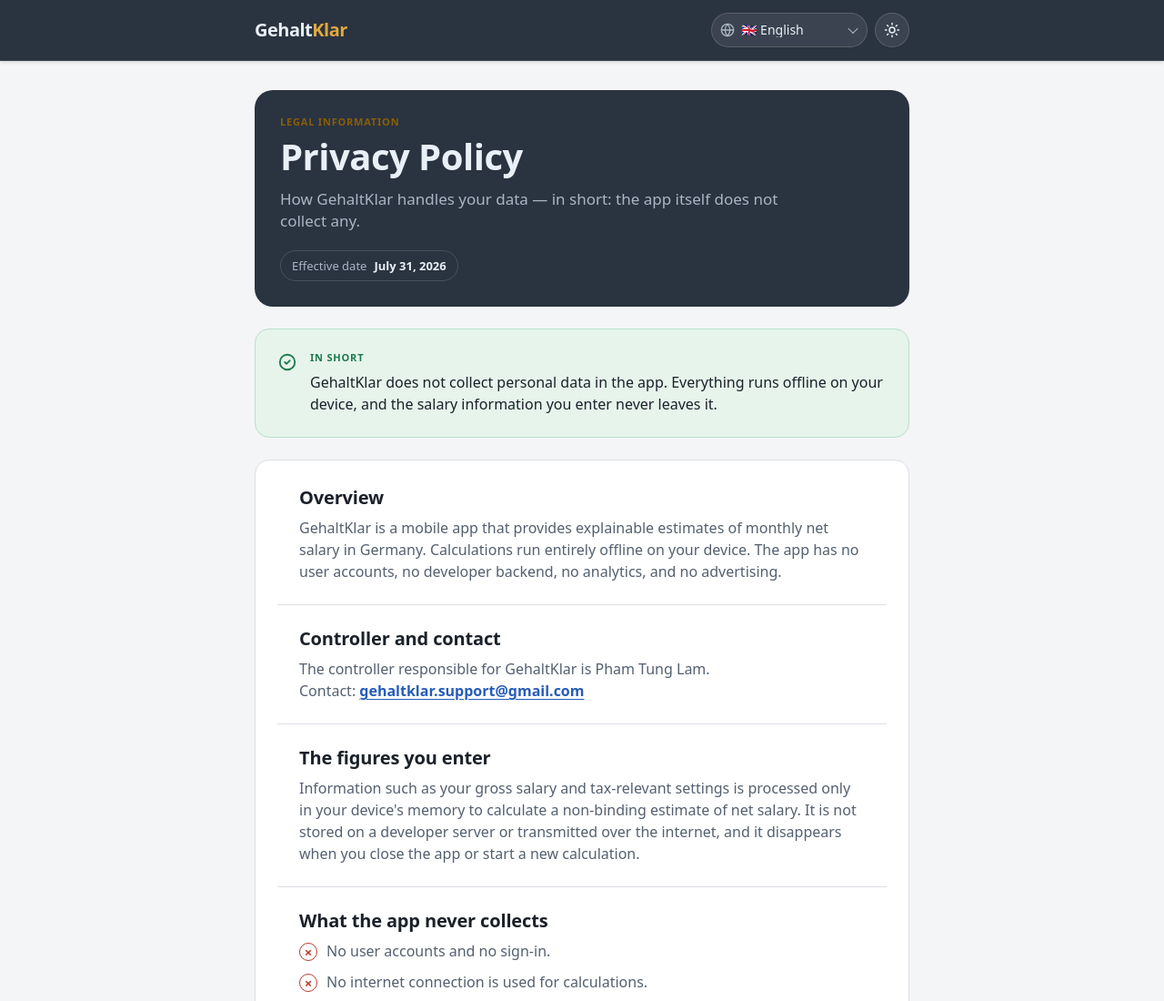
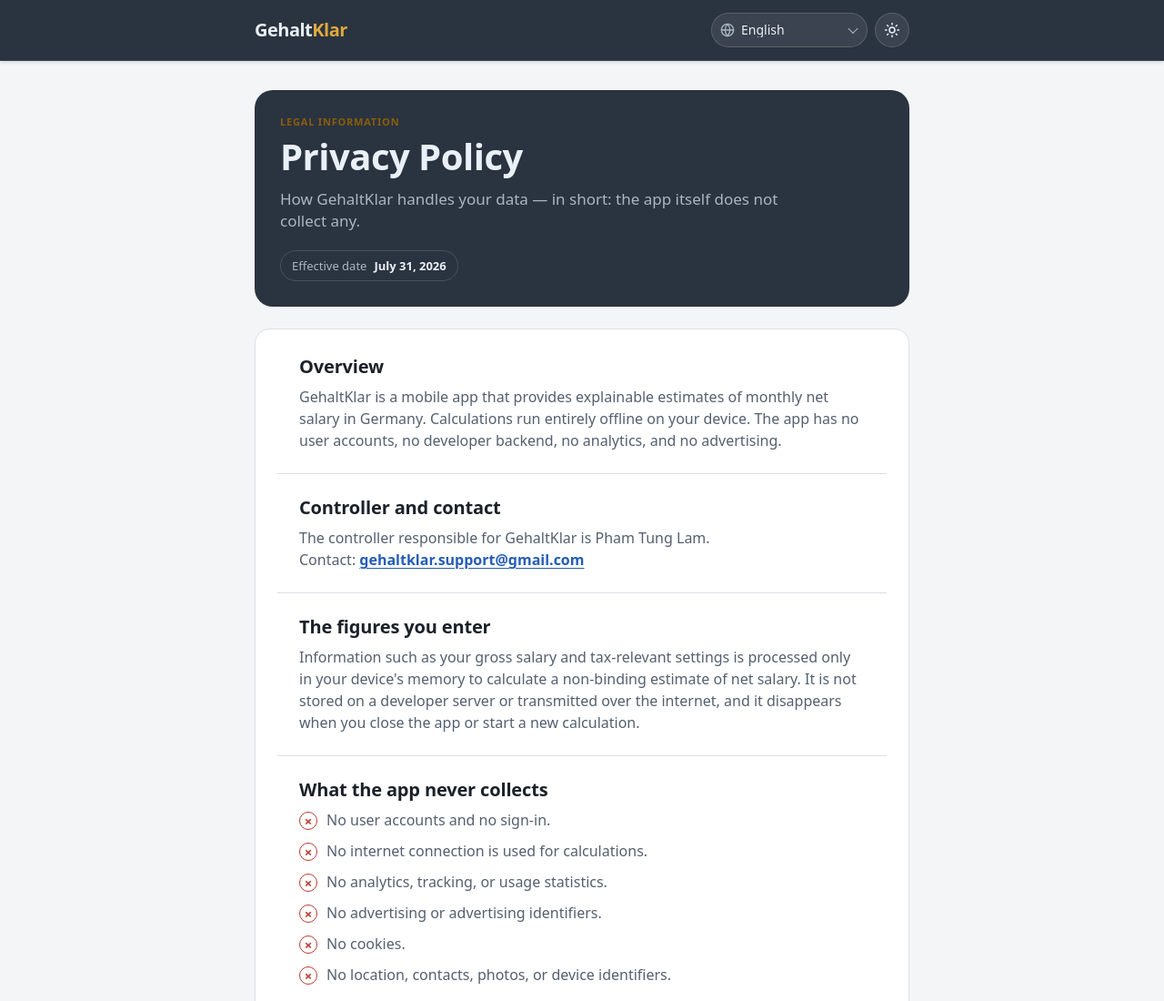
Before and after one commit to fam-tung-lam/gehaltklar-legal, a website: page index.html in a window 1280 px wide. Shown: the top 1100 px of the page at 91% size. Drawn offline with Linux system fonts and the light colour scheme.

Commit message:
Simplify language selector and privacy layout

```diff
--- a/index.html
+++ b/index.html
@@ -52,9 +52,6 @@
       --text-accent: var(--gk-amber-700);
       --border-default: var(--gk-ink-150);
       --border-focus: var(--gk-indigo-500);
-      --success-fg: #1b7a4b;
-      --success-bg: #e6f4ec;
-      --success-border: #b9e0cb;
       --danger-fg: #ba3a2e;
       --focus-ring: 0 0 0 2px var(--surface-card), 0 0 0 4px var(--gk-indigo-500);
       --font-display: "Schibsted Grotesk", system-ui, sans-serif;
@@ -86,9 +83,6 @@
       --text-accent: #e4b45c;
       --border-default: #252c36;
       --border-focus: var(--gk-indigo-300);
-      --success-fg: #5cc08a;
-      --success-bg: #122a1d;
-      --success-border: #1e4630;
       --danger-fg: #e6796c;
       --focus-ring: 0 0 0 2px var(--surface-card), 0 0 0 4px var(--gk-indigo-300);
     }
@@ -165,8 +159,7 @@
       color: var(--gk-amber-500);
     }
 
-    .legal-overline,
-    .summary-label {
+    .legal-overline {
       margin: 0 0 8px;
       color: var(--text-accent);
       font-size: 11px;
@@ -325,41 +318,11 @@
       display: block;
     }
 
-    .privacy-summary,
     .legal-document {
       padding: 24px;
       border: 1px solid var(--border-default);
       border-radius: var(--radius-lg);
       background: var(--surface-card);
-    }
-
-    .privacy-summary {
-      display: flex;
-      gap: 14px;
-      border-color: var(--success-border);
-      background: var(--success-bg);
-    }
-
-    .privacy-summary__icon {
-      flex: 0 0 auto;
-      width: 22px;
-      height: 22px;
-      margin-top: 1px;
-      color: var(--success-fg);
-    }
-
-    .privacy-summary__content {
-      min-width: 0;
-    }
-
-    .summary-label {
-      color: var(--success-fg);
-    }
-
-    .summary {
-      color: var(--text-primary);
-      font-size: 16px;
-      line-height: 24px;
     }
 
     .legal-document {
@@ -479,8 +442,7 @@
         padding-bottom: 32px;
       }
 
-      .legal-hero,
-      .privacy-summary {
+      .legal-hero {
         padding: 20px;
       }
 
@@ -512,9 +474,6 @@
         --text-accent: #e4b45c;
         --border-default: #252c36;
         --border-focus: var(--gk-indigo-300);
-        --success-fg: #5cc08a;
-        --success-bg: #122a1d;
-        --success-border: #1e4630;
         --danger-fg: #e6796c;
         --focus-ring: 0 0 0 2px var(--surface-card), 0 0 0 4px var(--gk-indigo-300);
       }
@@ -540,11 +499,11 @@
             <path d="M12 2a15.3 15.3 0 0 1 4 10 15.3 15.3 0 0 1-4 10 15.3 15.3 0 0 1-4-10 15.3 15.3 0 0 1 4-10z"></path>
           </svg>
           <select id="language-select" aria-label="Sprache" data-i18n-aria-label="languageLabel">
-            <option value="de">🇩🇪 Deutsch</option>
-            <option value="en">🇬🇧 English</option>
-            <option value="ru">🇷🇺 Русский</option>
-            <option value="uk">🇺🇦 Українська</option>
-            <option value="vi">🇻🇳 Tiếng Việt</option>
+            <option value="de">Deutsch</option>
+            <option value="en">English</option>
+            <option value="ru">Русский</option>
+            <option value="uk">Українська</option>
+            <option value="vi">Tiếng Việt</option>
           </select>
           <span class="language-select__chevron" aria-hidden="true"></span>
         </div>
@@ -573,19 +532,6 @@
         <strong data-i18n="effectiveDate">31. Juli 2026</strong>
       </p>
     </header>
-
-    <section class="privacy-summary" aria-labelledby="summary-label">
-      <svg class="privacy-summary__icon" viewBox="0 0 24 24" fill="none" stroke="currentColor" stroke-width="2" stroke-linecap="round" stroke-linejoin="round" aria-hidden="true">
-        <path d="m9 12 2 2 4-4"></path>
-        <circle cx="12" cy="12" r="9"></circle>
-      </svg>
-      <div class="privacy-summary__content">
-        <p id="summary-label" class="summary-label" data-i18n="summaryLabel">Kurz gesagt</p>
-        <p class="summary" data-i18n="summary">
-          GehaltKlar erhebt in der App keine personenbezogenen Daten. Alles läuft offline auf deinem Gerät, und deine Gehaltsangaben verlassen es nie.
-        </p>
-      </div>
-    </section>
 
     <article class="legal-document">
       <section class="legal-section">
@@ -696,14 +642,12 @@
           metaDescription: "Datenschutzerklärung für die mobile Anwendung GehaltKlar.",
           languageLabel: "Sprache",
           legalOverline: "Rechtliches",
-          summaryLabel: "Kurz gesagt",
           heading: "Datenschutzerklärung",
           tagline: "Wie GehaltKlar mit deinen Daten umgeht — kurz gesagt: Die App selbst erhebt keine.",
           effectiveLabel: "Gültig ab",
           effectiveDate: "31. Juli 2026",
           themeLabel: "Helles oder dunkles Design umschalten",
           appLabel: "App:",
-          summary: "GehaltKlar erhebt in der App keine personenbezogenen Daten. Alles läuft offline auf deinem Gerät, und deine Gehaltsangaben verlassen es nie.",
           overviewTitle: "Überblick",
           overviewText: "GehaltKlar ist eine mobile App für nachvollziehbare Schätzungen des monatlichen Nettogehalts in Deutschland. Die Berechnung läuft vollständig offline auf deinem Gerät. Die App hat keine Benutzerkonten, kein eigenes Backend, keine Analyse und keine Werbung.",
           controllerTitle: "Verantwortlicher und Kontakt",
@@ -740,14 +684,12 @@
           metaDescription: "Privacy policy for the GehaltKlar mobile application.",
           languageLabel: "Language",
           legalOverline: "Legal information",
-          summaryLabel: "In short",
           heading: "Privacy Policy",
           tagline: "How GehaltKlar handles your data — in short: the app itself does not collect any.",
           effectiveLabel: "Effective date",
           effectiveDate: "July 31, 2026",
           themeLabel: "Toggle light or dark theme",
           appLabel: "App:",
-          summary: "GehaltKlar does not collect personal data in the app. Everything runs offline on your device, and the salary information you enter never leaves it.",
           overviewTitle: "Overview",
           overviewText: "GehaltKlar is a mobile app that provides explainable estimates of monthly net salary in Germany. Calculations run entirely offline on your device. The app has no user accounts, no developer backend, no analytics, and no advertising.",
           controllerTitle: "Controller and contact",
@@ -784,14 +726,12 @@
           metaDescription: "Политика конфиденциальности мобильного приложения GehaltKlar.",
           languageLabel: "Язык",
           legalOverline: "Правовая информация",
-          summaryLabel: "Кратко",
           heading: "Политика конфиденциальности",
           tagline: "Как GehaltKlar обращается с вашими данными — коротко: само приложение их не собирает.",
           effectiveLabel: "Действует с",
           effectiveDate: "31 июля 2026 г.",
           themeLabel: "Переключить светлую или тёмную тему",
           appLabel: "Приложение:",
-          summary: "GehaltKlar не собирает персональные данные в приложении. Всё работает офлайн на вашем устройстве, а введённые данные о зарплате никогда его не покидают.",
           overviewTitle: "Обзор",
           overviewText: "GehaltKlar — мобильное приложение для понятной оценки ежемесячной чистой зарплаты в Германии. Расчёты выполняются полностью офлайн на вашем устройстве. В приложении нет учётных записей, собственного серверного сервиса, аналитики и рекламы.",
           controllerTitle: "Ответственное лицо и контактные данные",
@@ -828,14 +768,12 @@
           metaDescription: "Політика конфіденційності мобільного застосунку GehaltKlar.",
           languageLabel: "Мова",
           legalOverline: "Правова інформація",
-          summaryLabel: "Коротко",
           heading: "Політика конфіденційності",
           tagline: "Як GehaltKlar поводиться з вашими даними — коротко: сам застосунок їх не збирає.",
           effectiveLabel: "Чинна від",
           effectiveDate: "31 липня 2026 р.",
           themeLabel: "Перемкнути світлу або темну тему",
           appLabel: "Застосунок:",
-          summary: "GehaltKlar не збирає персональних даних у застосунку. Усе працює офлайн на вашому пристрої, а введені дані про зарплату ніколи його не залишають.",
           overviewTitle: "Огляд",
           overviewText: "GehaltKlar — мобільний застосунок для зрозумілої оцінки місячної зарплати після відрахувань у Німеччині. Розрахунки повністю виконуються офлайн на вашому пристрої. У застосунку немає облікових записів, власного серверного сервісу, аналітики та реклами.",
           controllerTitle: "Відповідальна особа та контактні дані",
@@ -872,14 +810,12 @@
           metaDescription: "Chính sách quyền riêng tư dành cho ứng dụng di động GehaltKlar.",
           languageLabel: "Ngôn ngữ",
           legalOverline: "Thông tin pháp lý",
-          summaryLabel: "Tóm tắt",
           heading: "Chính sách quyền riêng tư",
           tagline: "GehaltKlar xử lý dữ liệu của bạn thế nào — nói ngắn gọn: bản thân ứng dụng không thu thập dữ liệu.",
           effectiveLabel: "Có hiệu lực từ",
           effectiveDate: "ngày 31 tháng 7 năm 2026",
           themeLabel: "Chuyển đổi giao diện sáng hoặc tối",
           appLabel: "Ứng dụng:",
-          summary: "GehaltKlar không thu thập dữ liệu cá nhân trong ứng dụng. Mọi thứ chạy ngoại tuyến trên thiết bị và thông tin tiền lương bạn nhập không bao giờ rời khỏi thiết bị.",
           overviewTitle: "Tổng quan",
           overviewText: "GehaltKlar là ứng dụng di động đưa ra ước tính dễ hiểu về lương ròng hằng tháng tại Đức. Việc tính toán diễn ra hoàn toàn ngoại tuyến trên thiết bị. Ứng dụng không có tài khoản người dùng, hệ thống máy chủ riêng, phân tích hay quảng cáo.",
           controllerTitle: "Bên chịu trách nhiệm và thông tin liên hệ",
```
Also changed, not shown: test/language-selection.test.js (+7 -5 lines), README.md.
